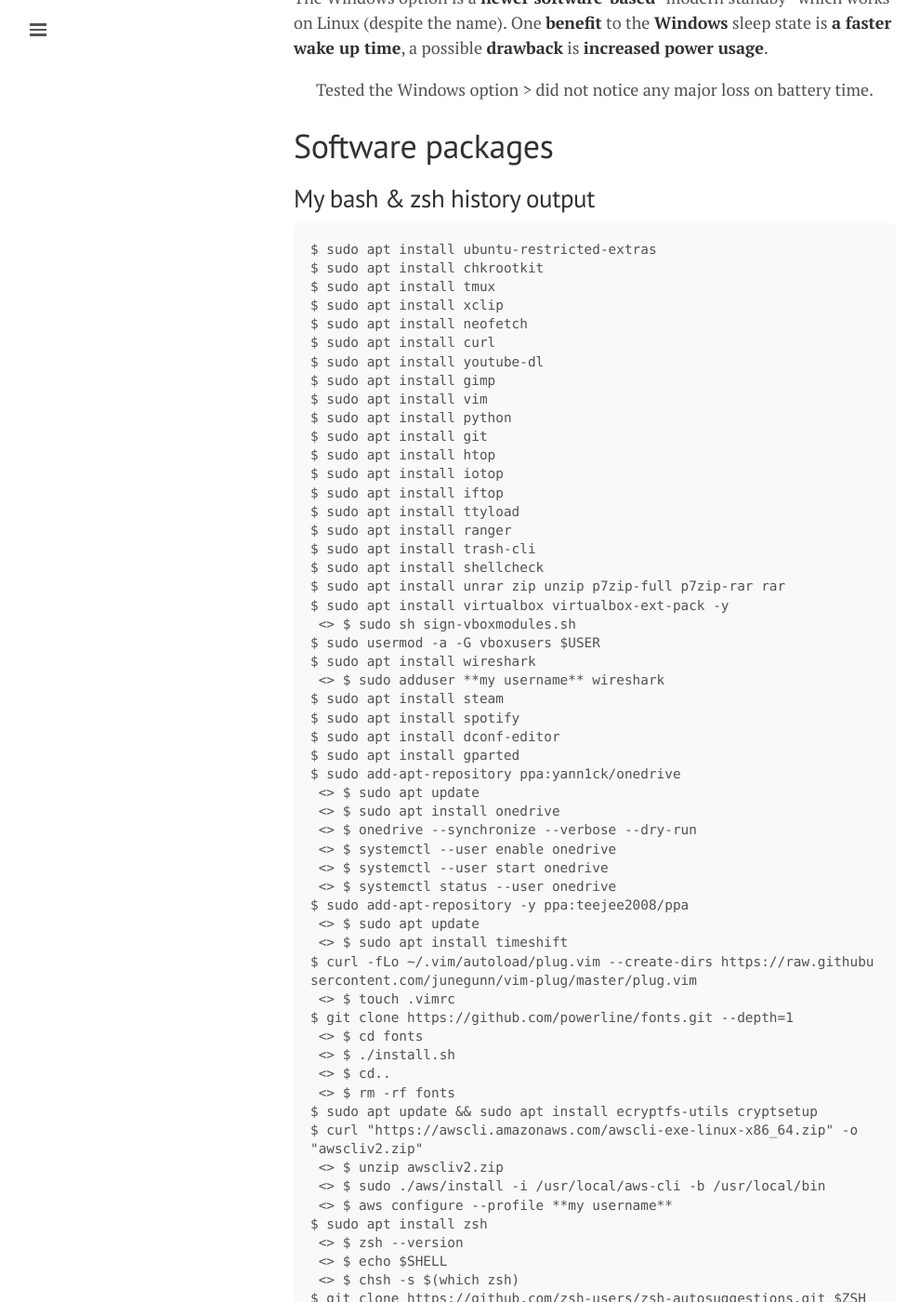
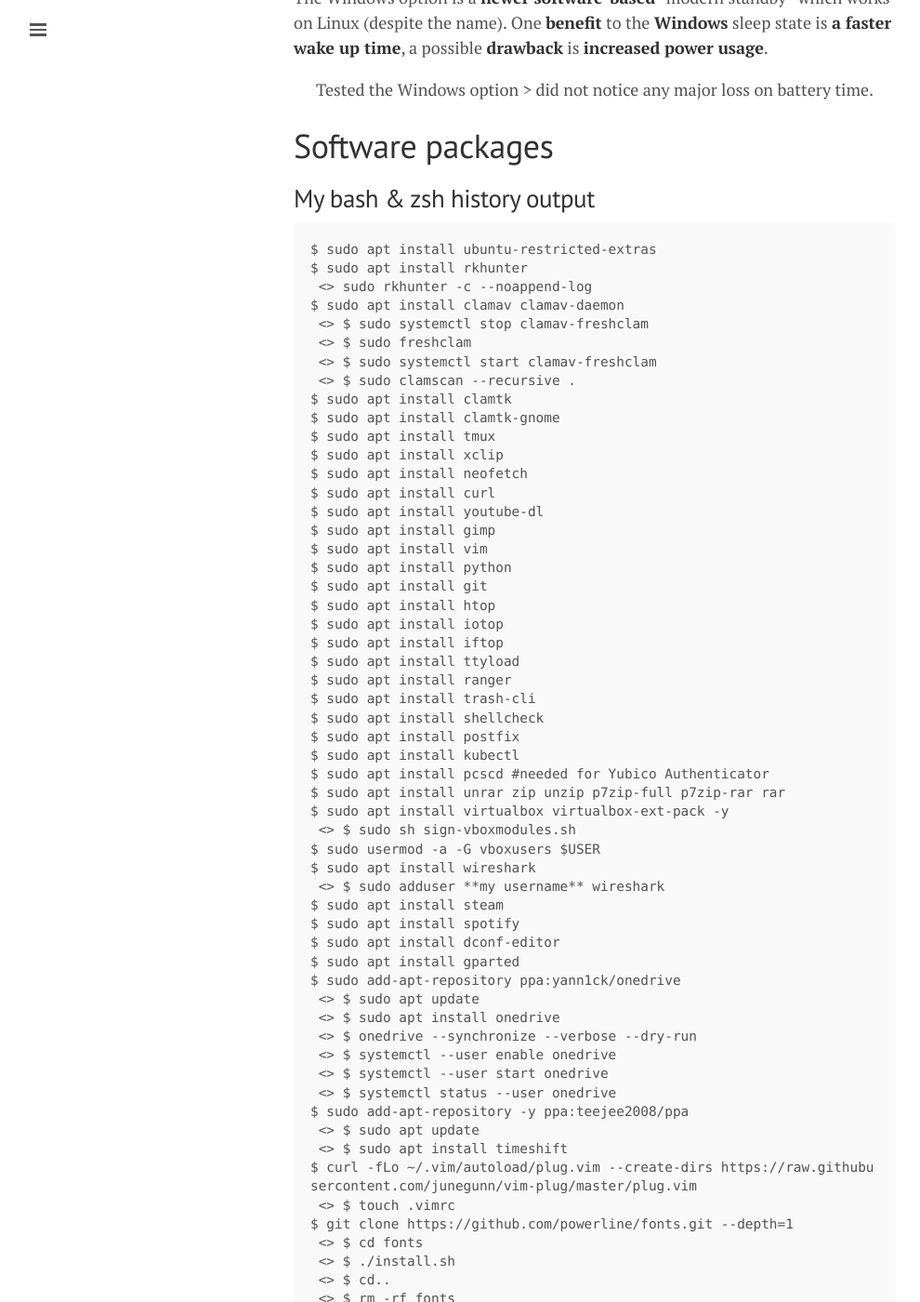
Before and after one commit to lgeurts/lgeurts.github.io, a Jekyll site: the page built from _posts/2021-10-15-ubuntu-setup-notes-for-x1-carbon-gen8.md, in a window 1280 px wide and 1400 px high, scrolled down 1145 px. Shown: the whole window at 93% size, without its empty margins (0-990 px from the left). Built offline with Jekyll 4.4.1, drawn with Linux system fonts in a browser that asks for light colours; nearby versions of some CDN libraries; comment, search, counter and statistics services are not loaded; some of the changed text lies outside the part shown.

Commit message:
Update 2021-10-15-ubuntu-setup-notes-for-x1-carbon-gen8.md

````diff
--- a/_posts/2021-10-15-ubuntu-setup-notes-for-x1-carbon-gen8.md
+++ b/_posts/2021-10-15-ubuntu-setup-notes-for-x1-carbon-gen8.md
@@ -32,7 +32,15 @@
 ## My bash & zsh history output
 ```
 $ sudo apt install ubuntu-restricted-extras
-$ sudo apt install chkrootkit
+$ sudo apt install rkhunter
+ <> sudo rkhunter -c --noappend-log
+$ sudo apt install clamav clamav-daemon
+ <> $ sudo systemctl stop clamav-freshclam
+ <> $ sudo freshclam
+ <> $ sudo systemctl start clamav-freshclam
+ <> $ sudo clamscan --recursive .
+$ sudo apt install clamtk
+$ sudo apt install clamtk-gnome
 $ sudo apt install tmux
 $ sudo apt install xclip
 $ sudo apt install neofetch
@@ -49,6 +57,9 @@
 $ sudo apt install ranger
 $ sudo apt install trash-cli
 $ sudo apt install shellcheck
+$ sudo apt install postfix
+$ sudo apt install kubectl
+$ sudo apt install pcscd #needed for Yubico Authenticator
 $ sudo apt install unrar zip unzip p7zip-full p7zip-rar rar
 $ sudo apt install virtualbox virtualbox-ext-pack -y
  <> $ sudo sh sign-vboxmodules.sh
````
